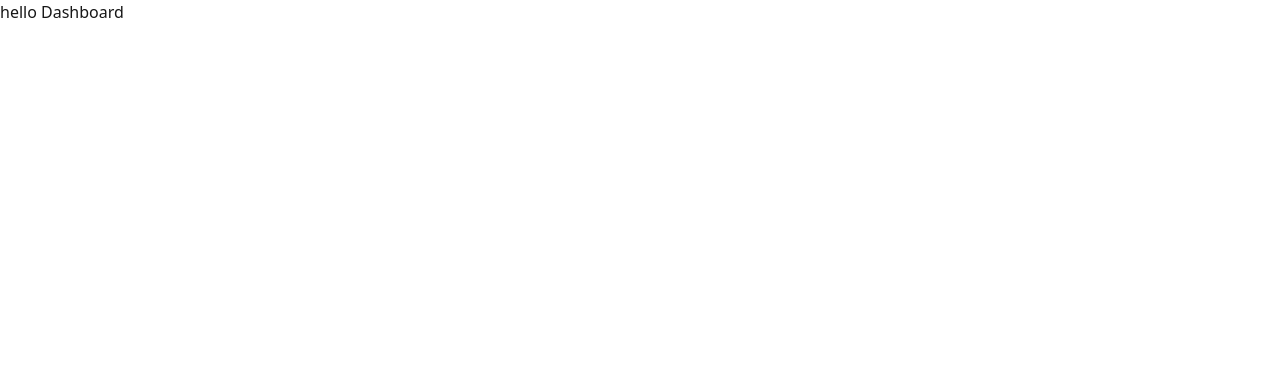
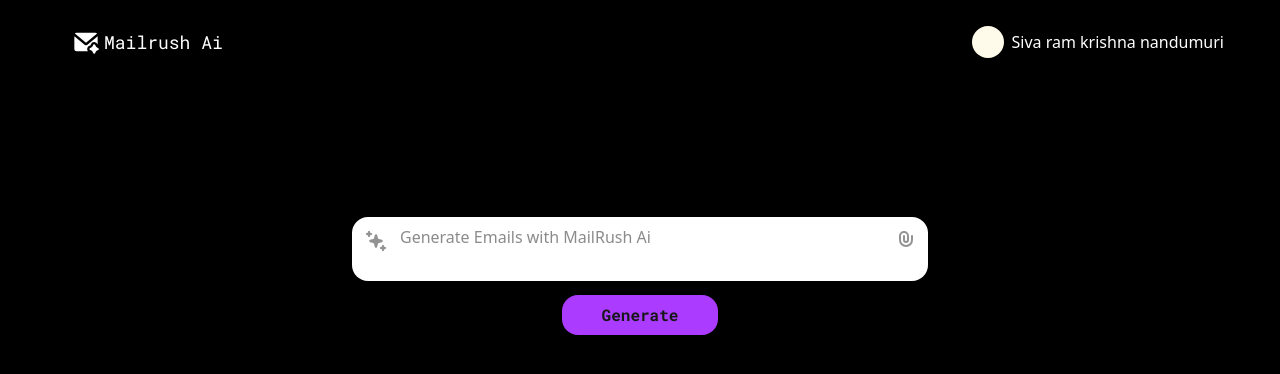
Before and after one commit to Irshad3786/Mail-Rush-Ai, a Next.js app: page /dashboard in a window 1280 px wide. Shown: the top 374 px of the page. Built offline with nearby package versions, Linux system fonts and the light colour scheme.

Commit message:
feat: implement dashboard layout with file upload and textarea auto-resize functionality

```diff
--- a/app/dashboard/page.tsx
+++ b/app/dashboard/page.tsx
@@ -1,8 +1,116 @@
-import React from 'react'
+"use client"
+import React, { useRef, useState } from 'react'
 
 function Dashboard() {
+  const textareaRef = useRef<HTMLTextAreaElement>(null)
+  const fileInputRef = useRef<HTMLInputElement>(null)
+  const [selectedFiles, setSelectedFiles] = useState<File[]>([])
+
+  const handleInput = () => {
+    if (textareaRef.current) {
+      textareaRef.current.style.height = 'auto'
+      const newHeight = Math.min(textareaRef.current.scrollHeight, 200)
+      textareaRef.current.style.height = newHeight + 'px'
+
+      // Enable scrolling if content exceeds max height
+      if (textareaRef.current.scrollHeight > 200) {
+        textareaRef.current.style.overflowY = 'scroll'
+      } else {
+        textareaRef.current.style.overflowY = 'hidden'
+      }
+    }
+  }
+
+  const handleFileClick = () => {
+    fileInputRef.current?.click()
+  }
+
+  const handleFileChange = (e: React.ChangeEvent<HTMLInputElement>) => {
+    if (e.target.files) {
+      const filesArray = Array.from(e.target.files)
+      setSelectedFiles(prev => [...prev, ...filesArray])
+    }
+  }
+
+  const removeFile = (index: number) => {
+    setSelectedFiles(prev => prev.filter((_, i) => i !== index))
+  }
+
   return (
-    <div>hello Dashboard</div>
+    <div className='w-full min-h-screen bg-black'>
+      <div>
+        <nav className='flex justify-between  md:px-8 '>
+          <h1 className="font-Roboto_Mono flex gap-1 text-sm md:text-lg text-white py-7 px-10"> <svg xmlns="http://www.w3.org/2000/svg" className='w-5 h-5 md:w-7 md:h-7' width="24" height="24" viewBox="0 0 24 24"><g fill="none"><path d="m12.594 23.258l-.012.002l-.071.035l-.02.004l-.014-.004l-.071-.036q-.016-.004-.024.006l-.004.01l-.017.428l.005.02l.01.013l.104.074l.015.004l.012-.004l.104-.074l.012-.016l.004-.017l-.017-.427q-.004-.016-.016-.018m.264-.113l-.014.002l-.184.093l-.01.01l-.003.011l.018.43l.005.012l.008.008l.201.092q.019.005.029-.008l.004-.014l-.034-.614q-.005-.019-.02-.022m-.715.002a.02.02 0 0 0-.027.006l-.006.014l-.034.614q.001.018.017.024l.015-.002l.201-.093l.01-.008l.003-.011l.018-.43l-.003-.012l-.01-.01z"/><path fill="#fff" d="M19 14a1 1 0 0 1 .898.56l.048.117l.13.378a3 3 0 0 0 1.684 1.8l.185.07l.378.129a1 1 0 0 1 .118 1.844l-.118.048l-.378.13a3 3 0 0 0-1.8 1.684l-.07.185l-.129.378a1 1 0 0 1-1.844.118l-.048-.118l-.13-.378a3 3 0 0 0-1.684-1.8l-.185-.07l-.378-.129a1 1 0 0 1-.118-1.844l.118-.048l.378-.13a3 3 0 0 0 1.8-1.684l.07-.185l.129-.378A1 1 0 0 1 19 14m3-7.032v7.522l-.032-.081l-.129-.379a3 3 0 0 0-5.61-.179l-.068.18l-.13.378a1 1 0 0 1-.516.58l-.106.043l-.379.129a3 3 0 0 0-1.404 4.673l.138.166H4a2 2 0 0 1-1.995-1.85L2 18V6.968l9.04 7.534a1.5 1.5 0 0 0 1.797.092l.123-.092zM20 4c.564 0 1.073.233 1.436.608l.116.13L12 12.698l-9.552-7.96a2 2 0 0 1 1.366-.73L4 4z"/></g></svg> Mailrush Ai </h1>
+
+
+          <div className='flex items-center gap-2 px-6'>
+            <h1 className='w-8 h-8 bg-amber-50 rounded-full'/>
+            <h1 className='text-white max-w-full wrap-anywhere hidden sm:block '>Siva ram krishna nandumuri</h1>
+          </div>
+
+        </nav>
+
+        <div className='flex justify-center items-center px-5 h-96'>
+          <div className='w-full max-w-xl'>
+            <div className='relative'>
+              <textarea
+                ref={textareaRef}
+                placeholder='Generate Emails with MailRush Ai'
+                onInput={handleInput}
+                className='bg-white px-3 w-full py-2 rounded-2xl focus:outline-none focus:ring-2 pl-12 pr-12 resize-none overflow-hidden  scrollbar-hide'
+                style={{
+                  scrollbarWidth: 'none',
+                  msOverflowStyle: 'none',
+                }}
+              />
+              <svg xmlns="http://www.w3.org/2000/svg" width="24" className='absolute left-3 top-3' height="24" viewBox="0 0 24 24"><path fill="#939393" d="m9.96 9.137l.886-3.099c.332-1.16 1.976-1.16 2.308 0l.885 3.099a1.2 1.2 0 0 0 .824.824l3.099.885c1.16.332 1.16 1.976 0 2.308l-3.099.885a1.2 1.2 0 0 0-.824.824l-.885 3.099c-.332 1.16-1.976 1.16-2.308 0l-.885-3.099a1.2 1.2 0 0 0-.824-.824l-3.099-.885c-1.16-.332-1.16-1.976 0-2.308l3.099-.885a1.2 1.2 0 0 0 .824-.824m8.143 7.37c.289-.843 1.504-.844 1.792 0l.026.087l.296 1.188l1.188.297c.96.24.96 1.602 0 1.842l-1.188.297l-.296 1.188c-.24.959-1.603.959-1.843 0l-.297-1.188l-1.188-.297c-.96-.24-.96-1.603 0-1.842l1.188-.297l.297-1.188zm.896 2.29a1 1 0 0 1-.203.203a1 1 0 0 1 .203.203a1 1 0 0 1 .203-.203a1 1 0 0 1-.203-.204M4.104 2.506c.298-.871 1.585-.842 1.818.087l.296 1.188l1.188.297c.96.24.96 1.602 0 1.842l-1.188.297l-.296 1.188c-.24.959-1.603.959-1.843 0l-.297-1.188l-1.188-.297c-.96-.24-.96-1.603 0-1.842l1.188-.297l.297-1.188zM5 4.797a1 1 0 0 1-.203.202A1 1 0 0 1 5 5.203a1 1 0 0 1 .203-.204A1 1 0 0 1 5 4.796"/></svg>
+
+              <button title='fileupload' onClick={handleFileClick} className='absolute right-3 top-3 cursor-pointer hover:opacity-70 transition-opacity'>
+                <svg xmlns="http://www.w3.org/2000/svg" width="20" height="20" viewBox="0 0 20 20">
+                  <path fill="#939393" fillRule="evenodd" d="M8 4a3 3 0 0 0-3 3v4a5 5 0 0 0 10 0V7a1 1 0 1 1 2 0v4a7 7 0 1 1-14 0V7a5 5 0 0 1 10 0v4a3 3 0 1 1-6 0V7a1 1 0 0 1 2 0v4a1 1 0 1 0 2 0V7a3 3 0 0 0-3-3" clipRule="evenodd"/>
+                </svg>
+              </button>
+
+              <input
+                ref={fileInputRef}
+                type="file"
+                placeholder='upload'
+                multiple
+                accept="image/*,.pdf,.doc,.docx,.txt"
+                onChange={handleFileChange}
+                className="hidden"
+              />
+            </div>
+
+            {selectedFiles.length > 0 && (
+              <div className='mt-3 space-y-2'>
+                {selectedFiles.map((file, index) => (
+                  <div key={index} className='flex items-center justify-between bg-white/10 px-4 py-2 rounded-lg'>
+                    <div className='flex items-center gap-2 text-white text-sm'>
+                      <svg xmlns="http://www.w3.org/2000/svg" width="16" height="16" viewBox="0 0 20 20">
+                        <path fill="#939393" fillRule="evenodd" d="M8 4a3 3 0 0 0-3 3v4a5 5 0 0 0 10 0V7a1 1 0 1 1 2 0v4a7 7 0 1 1-14 0V7a5 5 0 0 1 10 0v4a3 3 0 1 1-6 0V7a1 1 0 0 1 2 0v4a1 1 0 1 0 2 0V7a3 3 0 0 0-3-3" clipRule="evenodd"/>
+                      </svg>
+                      <span className='truncate max-w-xs'>{file.name}</span>
+                      <span className='text-gray-400 text-xs'>({(file.size / 1024).toFixed(1)} KB)</span>
+                    </div>
+                    <button
+                      onClick={() => removeFile(index)}
+                      className='text-red-400 hover:text-red-300 text-sm ml-2'
+                    >
+                      ✕
+                    </button>
+                  </div>
+                ))}
+              </div>
+            )}
+
+            <div className='flex justify-center items-center pt-2 '>
+              <button className='bg-[#AA3BFF] px-10 py-2 rounded-2xl cursor-pointer font-Roboto_Mono font-bold'>Generate</button>
+            </div>
+          </div>
+        </div>
+      </div>
+    </div>
   )
 }
 
--- a/app/globals.css
+++ b/app/globals.css
@@ -23,3 +23,14 @@ body {
   background: var(--background);
   color: var(--foreground);
 }
+
+/* Hide scrollbar for Chrome, Safari and Opera */
+.scrollbar-hide::-webkit-scrollbar {
+  display: none;
+}
+
+/* Hide scrollbar for IE, Edge and Firefox */
+.scrollbar-hide {
+  -ms-overflow-style: none;  /* IE and Edge */
+  scrollbar-width: none;  /* Firefox */
+}
--- a/app/login/page.tsx
+++ b/app/login/page.tsx
@@ -139,7 +139,6 @@ function Login() {
               <svg xmlns="http://www.w3.org/2000/svg" width="26" height="26" viewBox="0 0 16 16"><g fill="none" fillRule="evenodd" clipRule="evenodd"><path fill="#f44336" d="M7.209 1.061c.725-.081 1.154-.081 1.933 0a6.57 6.57 0 0 1 3.65 1.82a100 100 0 0 0-1.986 1.93q-1.876-1.59-4.188-.734q-1.696.78-2.362 2.528a78 78 0 0 1-2.148-1.658a.26.26 0 0 0-.16-.027q1.683-3.245 5.26-3.86" opacity="0.987"/><path fill="#ffc107" d="M1.946 4.92q.085-.013.161.027a78 78 0 0 0 2.148 1.658A7.6 7.6 0 0 0 4.04 7.99q.037.678.215 1.331L2 11.116Q.527 8.038 1.946 4.92" opacity="0.997"/><path fill="#448aff" d="M12.685 13.29a26 26 0 0 0-2.202-1.74q1.15-.812 1.396-2.228H8.122V6.713q3.25-.027 6.497.055q.616 3.345-1.423 6.032a7 7 0 0 1-.51.49" opacity="0.999"/><path fill="#43a047" d="M4.255 9.322q1.23 3.057 4.51 2.854a3.94 3.94 0 0 0 1.718-.626q1.148.812 2.202 1.74a6.62 6.62 0 0 1-4.027 1.684a6.4 6.4 0 0 1-1.02 0Q3.82 14.524 2 11.116z" opacity="0.993"/></g></svg> <h1>Continue with google</h1>
             </div>
           </div>
-
         </div>
       </div>
     </div>
```
